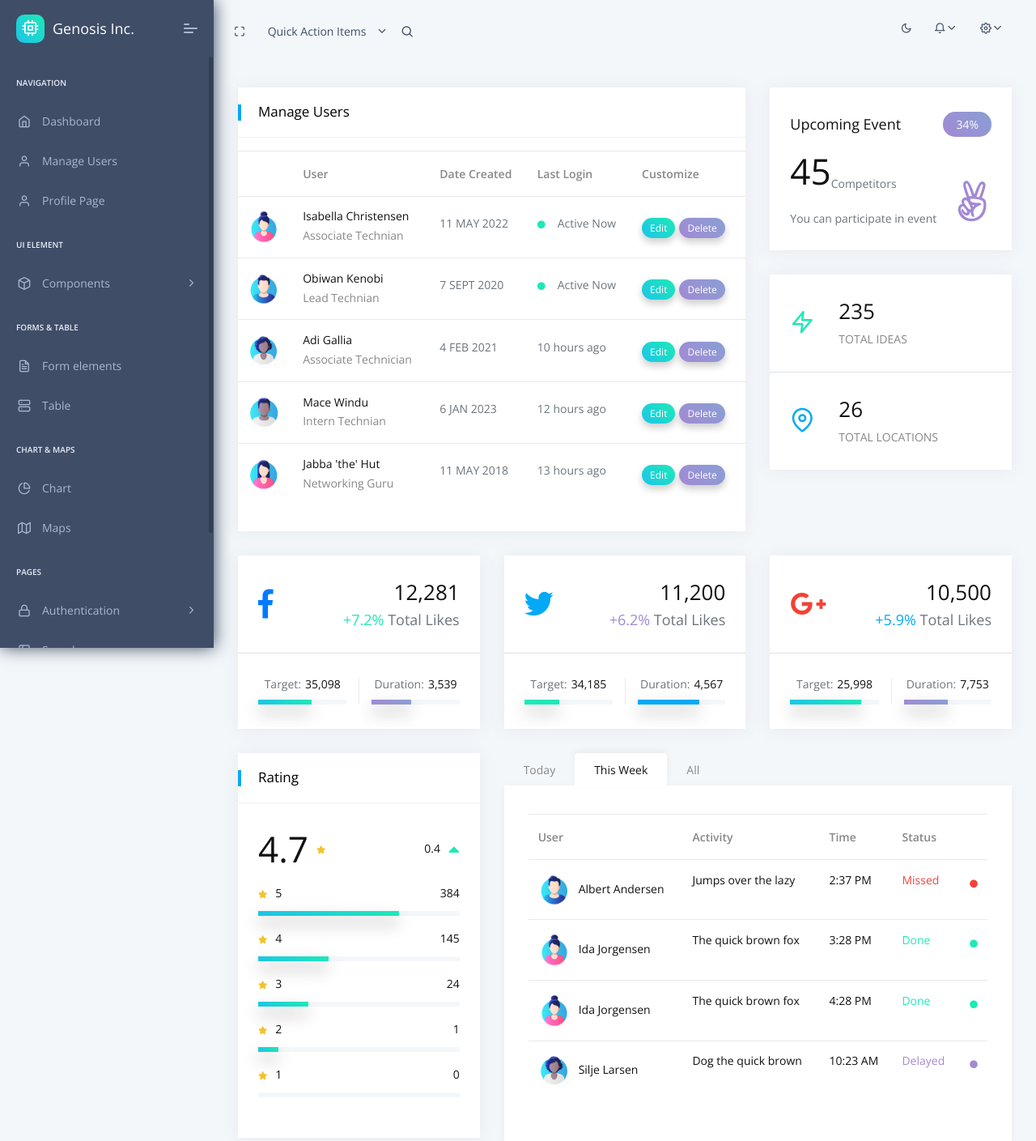
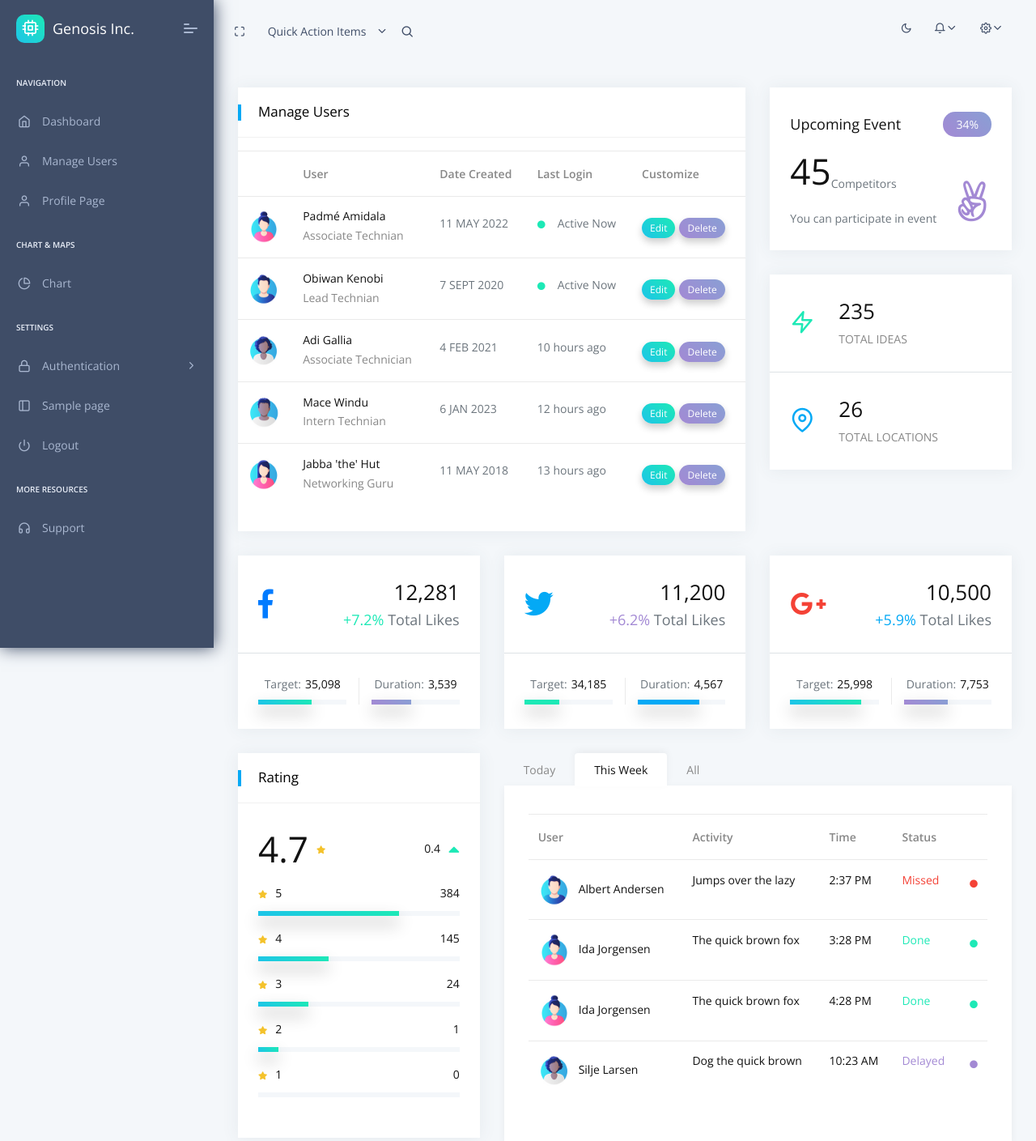
Before and after one commit to Langutang/client-dashboard.github.io, a Django app: page /usermgmt.html in a window 1280 px wide. Shown: the top 1409 px of the page at 81% size. Run offline with Django 3.2, Linux system fonts and the light colour scheme; the visitor is signed in with stand-in values (Sample User, id 1); some libraries are stand-ins or nearby versions.

Commit message:
editing home page

```diff
--- a/apps/templates/home/usermgmt.html
+++ b/apps/templates/home/usermgmt.html
@@ -42,7 +42,7 @@
                                                                     src="{{ ASSETS_ROOT }}/images/user/avatar-1.jpg" alt="activity-user">
                                                         </td>
                                                         <td>
-                                                            <h6 class="mb-1">Isabella Christensen</h6>
+                                                            <h6 class="mb-1">Padmé Amidala</h6>
                                                             <p class="m-0">Associate Technian</p>
                                                         </td>
                                                         <td>
--- a/apps/templates/includes/sidebar.html
+++ b/apps/templates/includes/sidebar.html
@@ -15,7 +15,7 @@
                 <li class="nav-item pcoded-menu-caption">
                     <label>Navigation</label>
                 </li>
-                <li data-username="dashboard Default Ecommerce CRM Analytics Crypto Project"
+                <li data-username="dashboard Project Rocket Managment IT Tool"
                     class="nav-item {% if 'index' in segment %} active {% endif %}">
                     <a href="/" class="nav-link "><span class="pcoded-micon"><i class="feather icon-home"></i></span><span
                             class="pcoded-mtext">Dashboard</span></a>
@@ -33,40 +33,6 @@
                             <span class="pcoded-mtext">Profile Page</span></a>
                 </li>
                 <li class="nav-item pcoded-menu-caption">
-                    <label>UI Element</label>
-                </li>
-                <li data-username="basic components Button Alert Badges breadcrumb Paggination progress Tooltip popovers Carousel Cards Collapse Tabs pills Modal Grid System Typography Extra Shadows Embeds"
-                    class="nav-item pcoded-hasmenu ">
-                    <a href="javascript:" class="nav-link "><span class="pcoded-micon"><i class="feather icon-box"></i></span><span
-                            class="pcoded-mtext">Components</span></a>
-                    <ul class="pcoded-submenu">
-                        <li class=""><a href="/bc_button.html" class="">Button</a></li>
-                        <li class=""><a href="/bc_badges.html" class="">Badges</a></li>
-                        <li class=""><a href="/bc_breadcrumb-pagination.html" class="">Breadcrumb & paggination</a></li>
-                        <li class=""><a href="/bc_collapse.html" class="">Collapse</a></li>
-                        <li class=""><a href="/bc_tabs.html" class="">Tabs & pills</a></li>
-                        <li class=""><a href="/bc_typography.html" class="">Typography</a></li>
-
-
-                        <li class=""><a href="/icon-feather.html" class="">Feather<span
-                                class="pcoded-badge label label-danger">NEW</span></a></li>
-                    </ul>
-                </li>
-                <li class="nav-item pcoded-menu-caption">
-                    <label>Forms & table</label>
-                </li>
-                <li data-username="form elements advance componant validation masking wizard picker select"
-                    class="nav-item {% if 'form_elements' in segment %} active {% endif %}">
-                    <a href="/form_elements.html" class="nav-link "><span class="pcoded-micon"><i
-                            class="feather icon-file-text"></i></span><span
-                            class="pcoded-mtext">Form elements</span></a>
-                </li>
-                <li data-username="Table bootstrap datatable footable"
-                    class="nav-item {% if 'tbl_bootstrap' in segment %} active {% endif %}">
-                    <a href="/tbl_bootstrap.html" class="nav-link "><span class="pcoded-micon"><i
-                            class="feather icon-server"></i></span><span class="pcoded-mtext">Table</span></a>
-                </li>
-                <li class="nav-item pcoded-menu-caption">
                     <label>Chart & Maps</label>
                 </li>
                 <li data-username="Charts Morris"
@@ -74,13 +40,8 @@
                     <a href="/chart-morris.html" class="nav-link "><span
                         class="pcoded-micon"><i class="feather icon-pie-chart"></i></span><span class="pcoded-mtext">Chart</span></a>
                 </li>
-                <li data-username="Maps Google"
-                    class="nav-item {% if 'map-google' in segment %} active {% endif %}">
-                    <a href="/map-google.html" class="nav-link "><span
-                        class="pcoded-micon"><i class="feather icon-map"></i></span><span
-                        class="pcoded-mtext">Maps</span></a></li>
                 <li class="nav-item pcoded-menu-caption">
-                    <label>Pages</label>
+                    <label>Settings</label>
                 </li>
                 <li data-username="Authentication Sign up Sign in reset password Change password Personal information profile settings map form subscribe"
                     class="nav-item pcoded-hasmenu">
```
